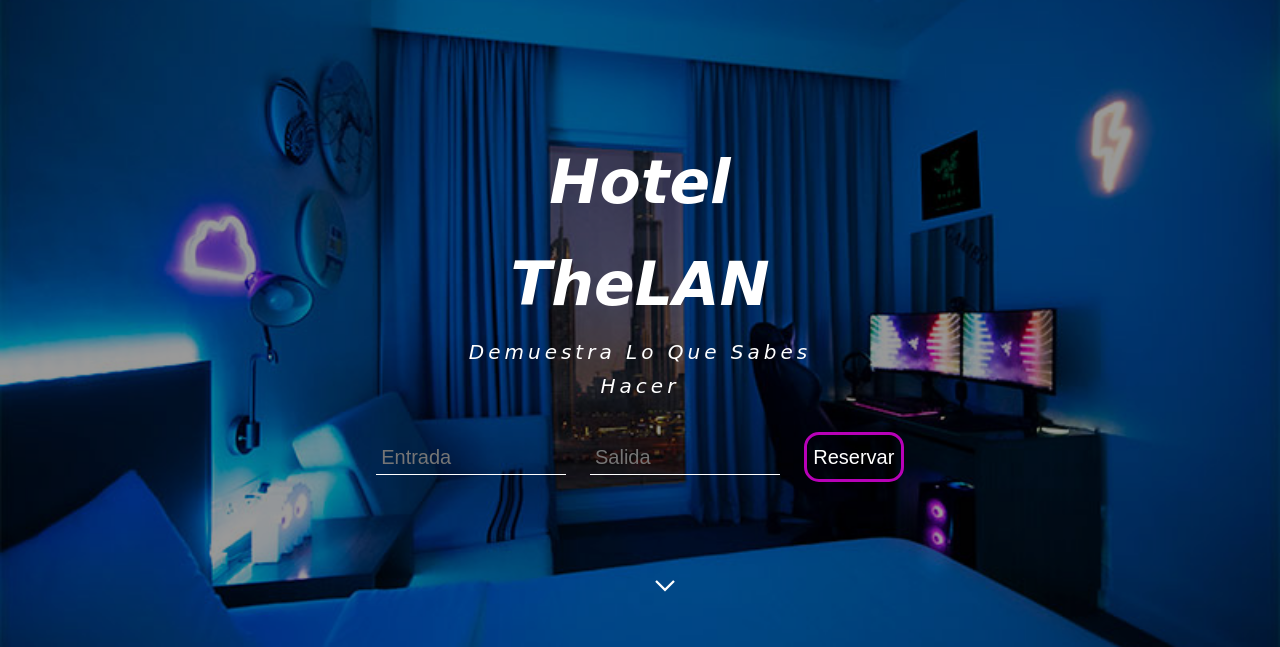
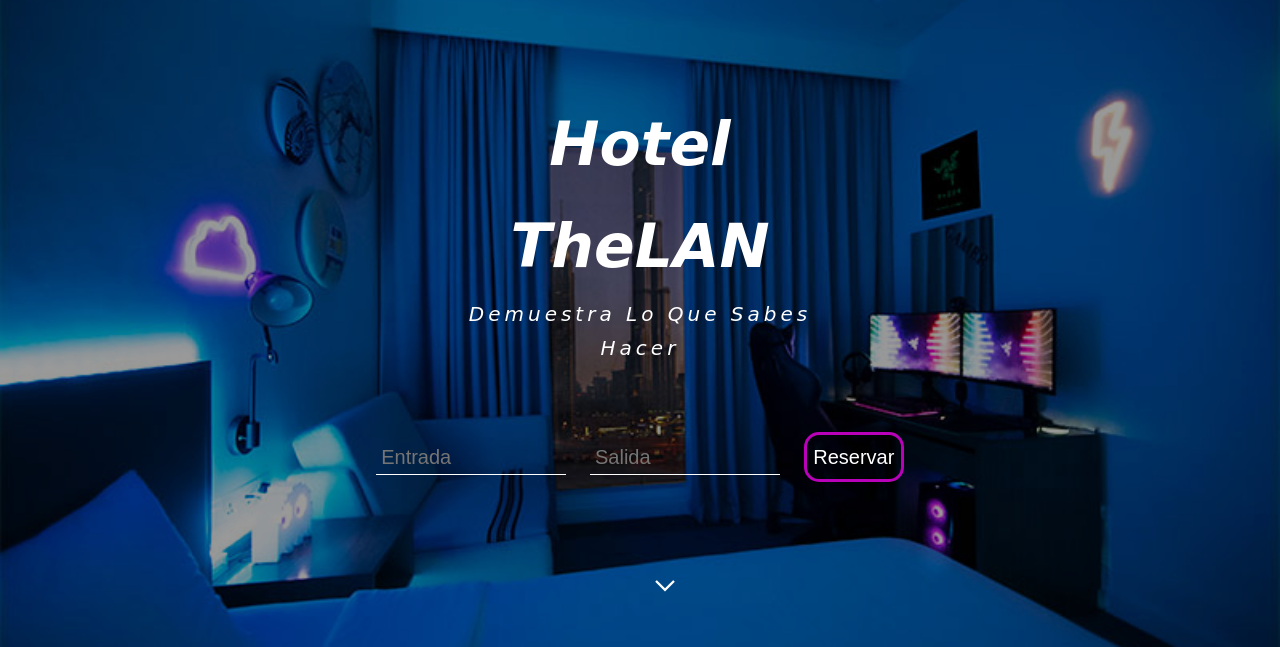
Before and after one commit to Asieertxo/Hotel, a website: page index.html in a window 1280 px wide. Shown: the part 113-760 px from the top of the page. Drawn offline with Linux system fonts and the light colour scheme.

Commit message:
Subir el titulo un 5%

```diff
--- a/sass/base/_typography.scss
+++ b/sass/base/_typography.scss
@@ -18,7 +18,7 @@
 
     &-titulocaja{
         position: absolute;
-        top: 50%;
+        top: 45%;
         left: 50%;
         transform: translate(-50%, -50%);
         width: 40.8rem;
```
Also changed, not shown: css/style.css.
